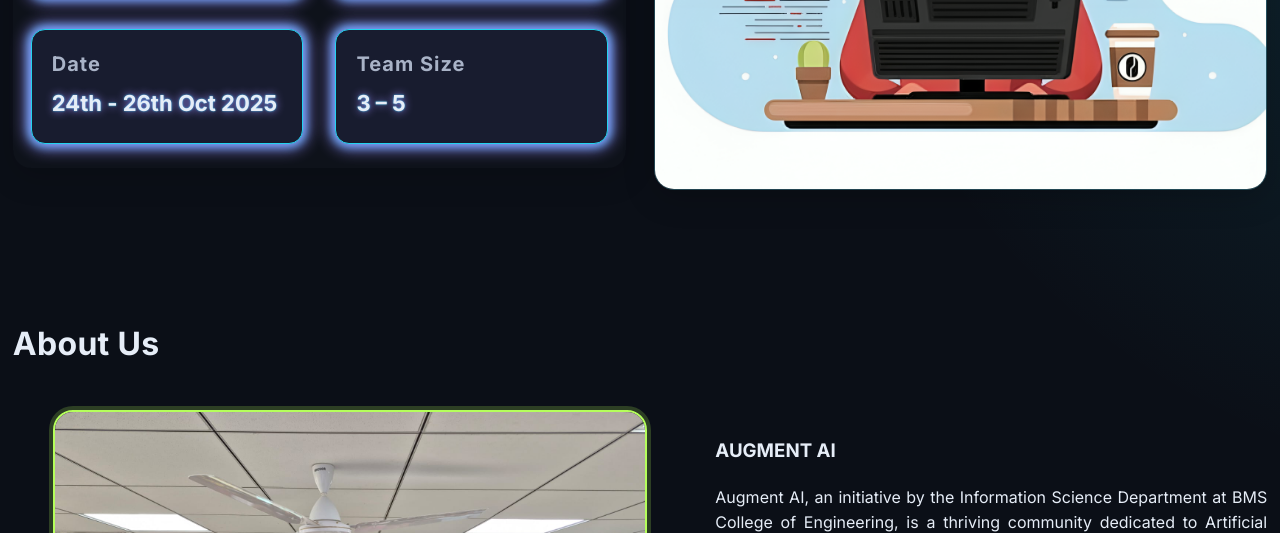
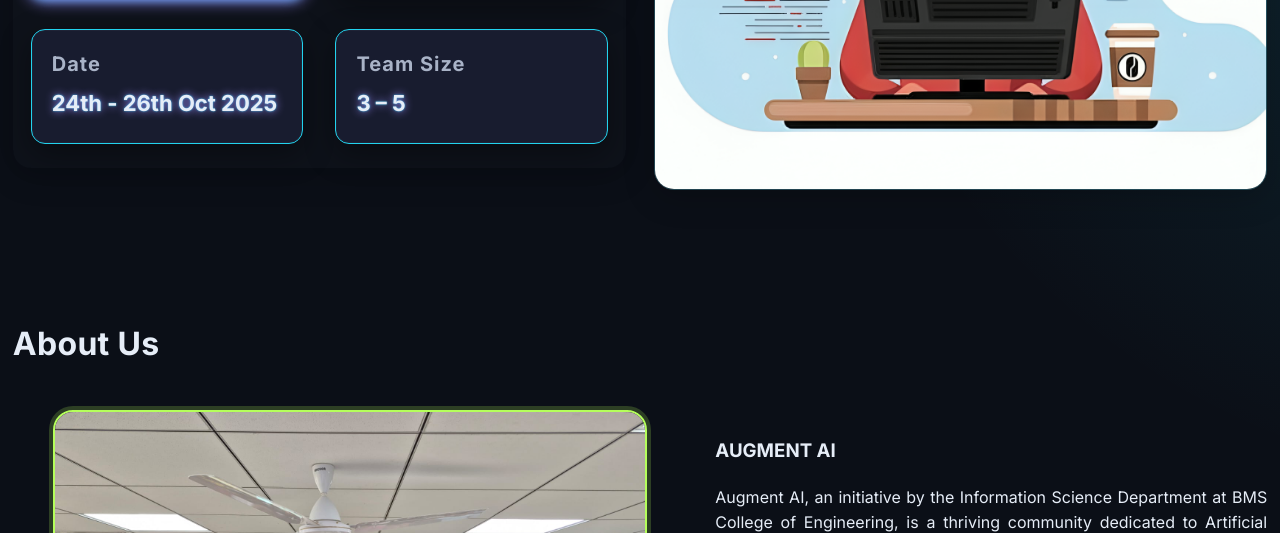
Before and after one commit to thearyan116-collab/ai-verse-hackathon, a website: page index.html in a window 1280 px wide. Shown: the part 567-1100 px from the top of the page. Drawn offline with Linux system fonts and the light colour scheme.

Commit message:
glow removal

```diff
--- a/styles.css
+++ b/styles.css
@@ -215,7 +215,7 @@
   margin: 0;
   background: var(--card);
   border-radius: 14px;
-  box-shadow: 0 0 16px 4px var(--accent), 0 0 8px 2px var(--primary-2), 0 2px 12px rgba(0,0,0,0.12);
+  /* box-shadow: 0 0 16px 4px var(--accent), 0 0 8px 2px var(--primary-2), 0 2px 12px rgba(0,0,0,0.12); */
   border: 1.5px solid var(--primary-2);
   padding: 18px 20px;
   display: flex;
```
